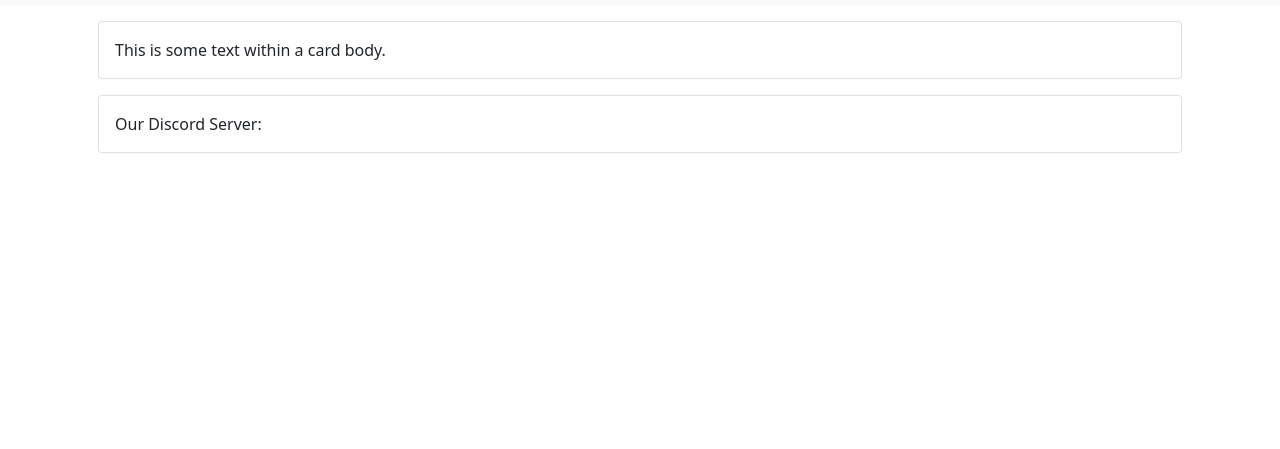
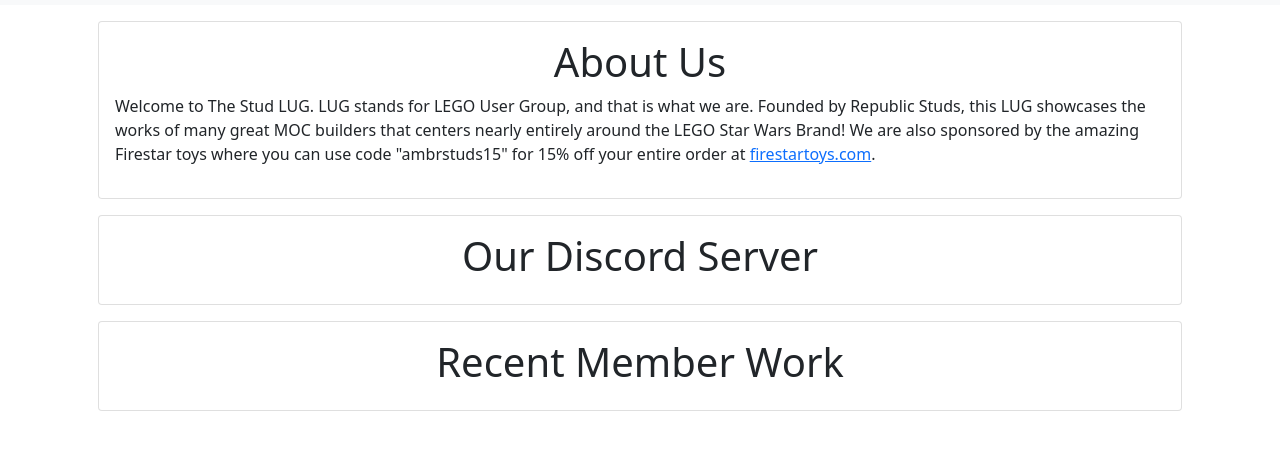
Before and after one commit to studlug/studlug.github.io, a plain HTML site: page index.html in a window 1280 px wide. Shown: the part 57-506 px from the top of the page. Drawn offline with nearby package versions, Linux system fonts and the light colour scheme.

```diff
--- a/assets/js/page-links.js
+++ b/assets/js/page-links.js
@@ -45,7 +45,7 @@ function pageLinkFill(current_page) {
 
             <!--USE FOR ACTIVE TAB-->
             <li class="nav-item">
-            <a class="nav-link {0}" aria-current="page" href=".">Home</a>
+            <a class="nav-link {0}" aria-current="page" href="index.html">Home</a>
             </li>
 
             <!--USE FOR INACTIVE TAB-->
--- a/index.html
+++ b/index.html
@@ -44,7 +44,13 @@ https://getbootstrap.com/docs/5.0/components/navbar/
     <div class="container">
       <div class="card m-3">
         <div class="card-body">
-          This is some text within a card body.
+          <h1 align="center">About Us</h1>
+          <p class="content">
+            Welcome to The Stud LUG. LUG stands for LEGO User Group, and that is what we are.
+            Founded by Republic Studs, this LUG showcases the works of many great MOC builders that centers nearly entirely around the LEGO Star Wars Brand!
+            We are also sponsored by the amazing Firestar toys where you can use code "ambrstuds15" for 15% off your entire order at
+            <a href="http://www.firestartoys.com" target="_blank" rel="noopener noreferrer">firestartoys.com</a>.
+          </p>
         </div>
       </div>
     </div>
@@ -52,7 +58,17 @@ https://getbootstrap.com/docs/5.0/components/navbar/
     <div class="container">
       <div class="card m-3">
         <div class="card-body">
-          Our Discord Server:
+          <h1 align="center">Our Discord Server</h1>
+
+          <!-- <iframe src="https://discordapp.com/widget?id=831241969481023519&theme=dark" width="500" height="350" allowtransparency="true" frameborder="0"></iframe> -->
+        </div>
+      </div>
+    </div>
+
+    <div class="container">
+      <div class="card m-3">
+        <div class="card-body">
+          <h1 align="center">Recent Member Work</h1>
 
           <!-- <iframe src="https://discordapp.com/widget?id=831241969481023519&theme=dark" width="500" height="350" allowtransparency="true" frameborder="0"></iframe> -->
         </div>
```
Also changed, not shown: apply.html (+14 -0 lines).
